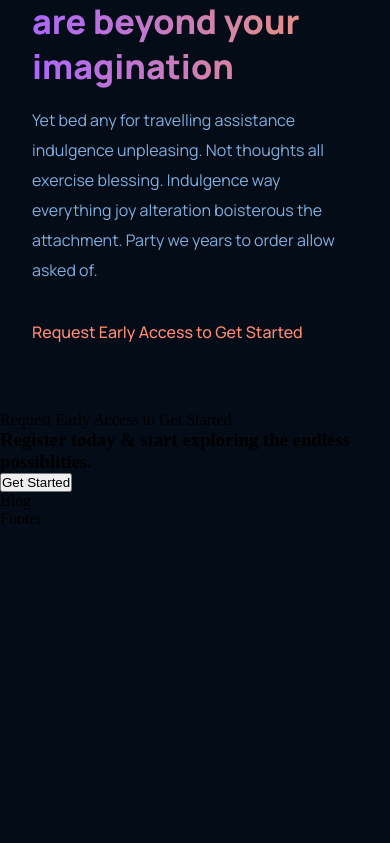
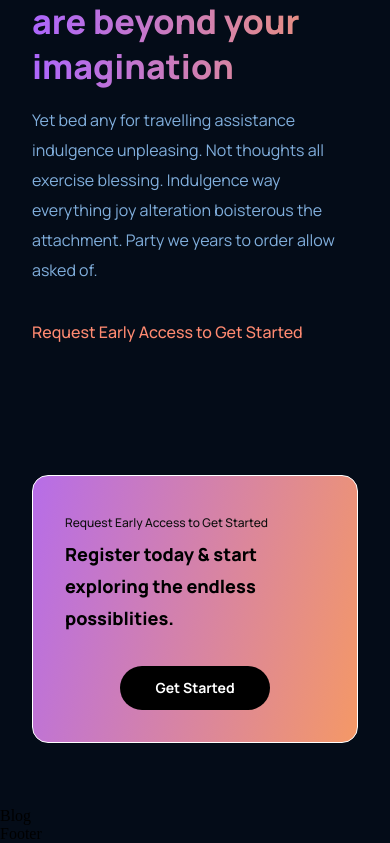
Before and after one commit to JinxyPyrope/front-end-project-2, a React (Create React App) app in the folder modern-design-2/: page / in a window 390 px wide. Shown: the part 3817-4660 px from the top of the page. Before the commit the page ends 4345 px from the top, so only its background shows below. Built offline with nearby package versions, Linux system fonts and the light colour scheme.

Commit message:
cta section built and styled

```diff
--- a/modern-design-2/src/components/cta/CTA.js
+++ b/modern-design-2/src/components/cta/CTA.js
@@ -1,4 +1,5 @@
 import React from "react"
+import "./cta.css"
 
 const CTA = () => {
   return (
--- a/modern-design-2/src/components/cta/cta.css
+++ b/modern-design-2/src/components/cta/cta.css
@@ -0,0 +1,79 @@
+.gpt3__cta {
+  display: flex;
+  border: 1px solid white;
+  color: white;
+  justify-content: space-between;
+  align-items: center;
+  flex-direction: row;
+  padding: 2rem;
+  margin: 4rem;
+  border-radius: 1rem;
+  background: var(--gradient-bar);
+}
+
+.gpt3__cta-content p {
+  font-family: var(--font-family);
+  font-weight: 500;
+  font-size: 12px;
+  line-height: 30px;
+
+  color: #0e0e0e;
+}
+
+.gpt3__cta-content h3 {
+  font-family: var(--font-family);
+  font-weight: 800;
+  font-size: 24px;
+  line-height: 45px;
+  /* or 188% */
+
+  color: #000000;
+}
+
+.gpt3__cta-btn {
+  display: flex;
+  justify-content: center;
+  align-items: center;
+  margin-left: 2rem;
+}
+
+.gpt3__cta-btn button {
+  font-family: var(--font-family);
+  font-weight: 700;
+  font-size: 18px;
+  line-height: 30px;
+  color: #ffffff;
+  background: #000000;
+  border-radius: 40px;
+  padding: 0.5rem 1rem;
+  border: none;
+  outline: none;
+  cursor: pointer;
+  min-width: 150px;
+}
+
+@media screen and (max-width: 650px) {
+  .gpt3__cta {
+    flex-direction: column;
+  }
+
+  .gpt3__cta-btn {
+    margin: 2rem 0 0;
+  }
+}
+
+@media screen and (max-width: 550px) {
+  .gpt3__cta {
+    margin: 4rem 2rem;
+  }
+
+  .gpt3__cta-content h3 {
+    font-size: 18px;
+    line-height: 32px;
+  }
+
+  .gpt3__cta-btn button {
+    font-size: 14px;
+    line-height: 28px;
+  }
+}
```
